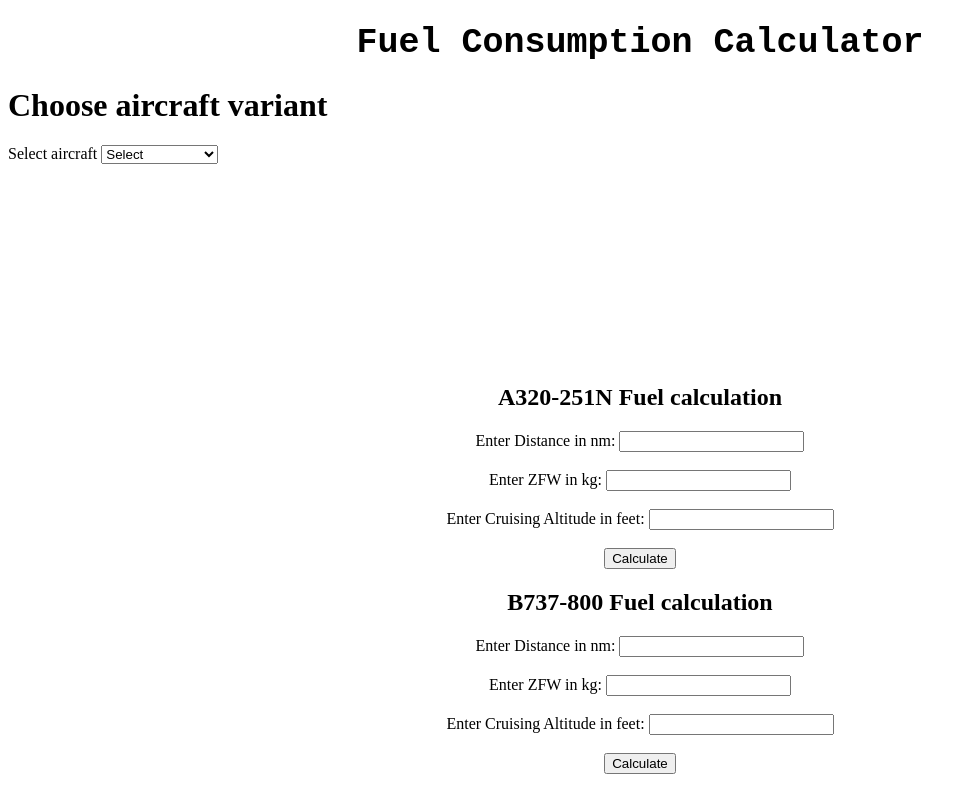
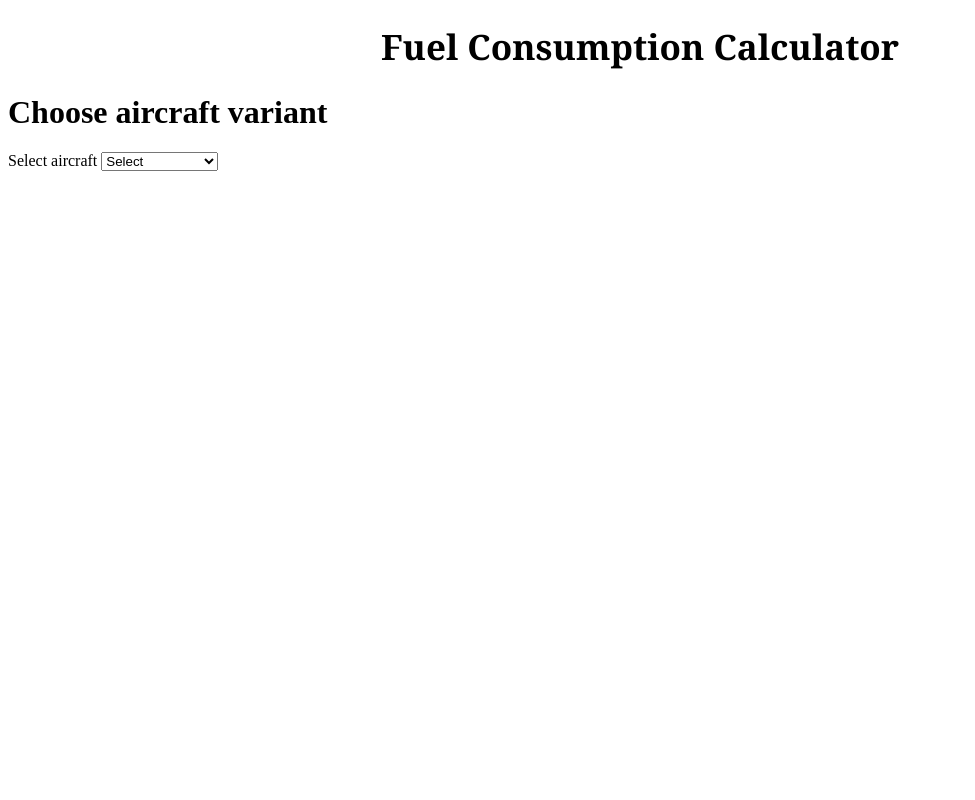
Before and after one commit to ReAnimateMadara/FuelCalc, a Flask app: page / in a window 1280 px wide. Shown: the whole page, without its empty margins (0-975 px from the left). Run offline with Flask 3, Linux system fonts and the light colour scheme.

Commit message:
Added drop down option to select the aircraft variant for calculation

```diff
--- a/templates/index.html
+++ b/templates/index.html
@@ -1,17 +1,27 @@
 <!DOCTYPE html>
 <head>
     <title>Fuel Consumption Calculator</title>
-    <h1 style="text-align:center; font-family:'Courier New', Courier, monospace; font-size:35px;">Fuel Consumption Calculator</h1>
+    <h1 style="text-align:center; font-family:Cambria, Cochin, Georgia, Times, 'Times New Roman', serif; font-size:35px;">Fuel Consumption Calculator</h1>
+    <style>
+        #form{
+            padding-top: 100px;
+            text-align: center;
+        }
+        #form_B737-800,
+        #form_A320neo {
+            display: none;
+        }
+    </style>
     <script>
         function showForm() {
             var variant = document.getElementById("variant").value;
-            if (variant == "B738") {
+            if (variant === "B737-800") {
                 document.getElementById("form_B737-800").style.display = "block";
                 document.getElementById("form_A320neo").style.display = "none";
             }
-            else if (variant == "A320neo") {
+            else if (variant === "A320neo") {
+                document.getElementById("form_B737-800").style.display = "none";
                 document.getElementById("form_A320neo").style.display = "block";
-                document.getElementById("form_B737-800").style.display = "none";
             }
             else {
                 document.getElementById("form_A320neo").style.display = "none";
@@ -21,12 +31,6 @@
     </script>
 </head>
 <body>
-    <style>
-        #form{
-            padding-top: 200px;
-            text-align: center;
-        }
-    </style>
     <h1>Choose aircraft variant</h1>
     <label for="variant">Select aircraft</label>
     <select id="variant" onchange="showForm()">
@@ -35,7 +39,7 @@
         <option value="A320neo">A320-251N</option>
     </select>
     <div id="form">
-        <form id="form_A320neo" method="POST" action="/calculate_fueA320neo">
+        <form id="form_A320neo" method="POST" action="/calculate_fuelA320neo">
             <h2>A320-251N Fuel calculation</h2>
             <label for ="distance">Enter Distance in nm: </label>
             <input type="number" name="distance" required>
@@ -50,8 +54,8 @@
             <br>
             <br>
             <input type="submit" value="Calculate">
-
-            <form id="form_B737-800" method="POST" action="/calculate_fueA320neo">
+        </form>
+        <form id="form_B737-800" method="POST" action="/calculate_fuelB738">
             <h2>B737-800 Fuel calculation</h2>
             <label for ="distance">Enter Distance in nm: </label>
             <input type="number" name="distance" required>
@@ -69,3 +73,4 @@
         </form>
     </div>
 </body>
+</html>
```
Lines whose indentation alone changed are shown as unchanged.
